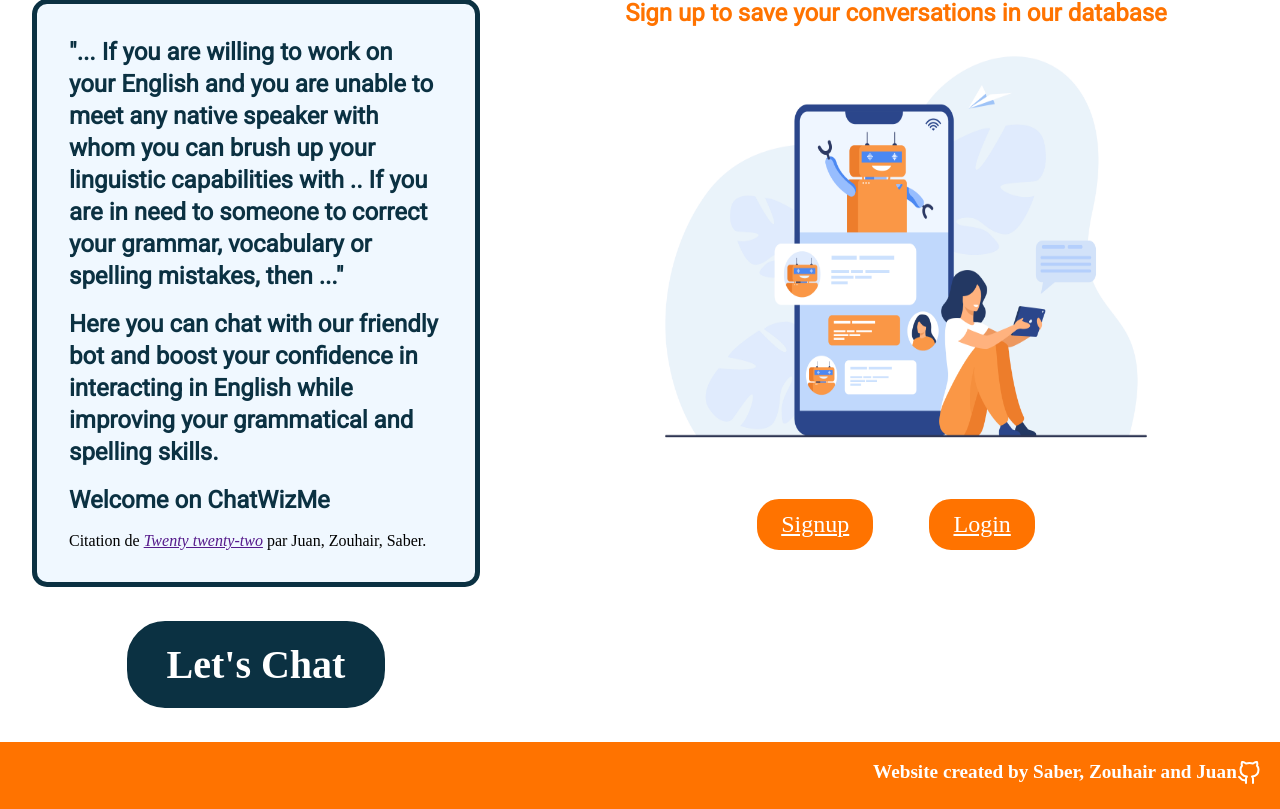
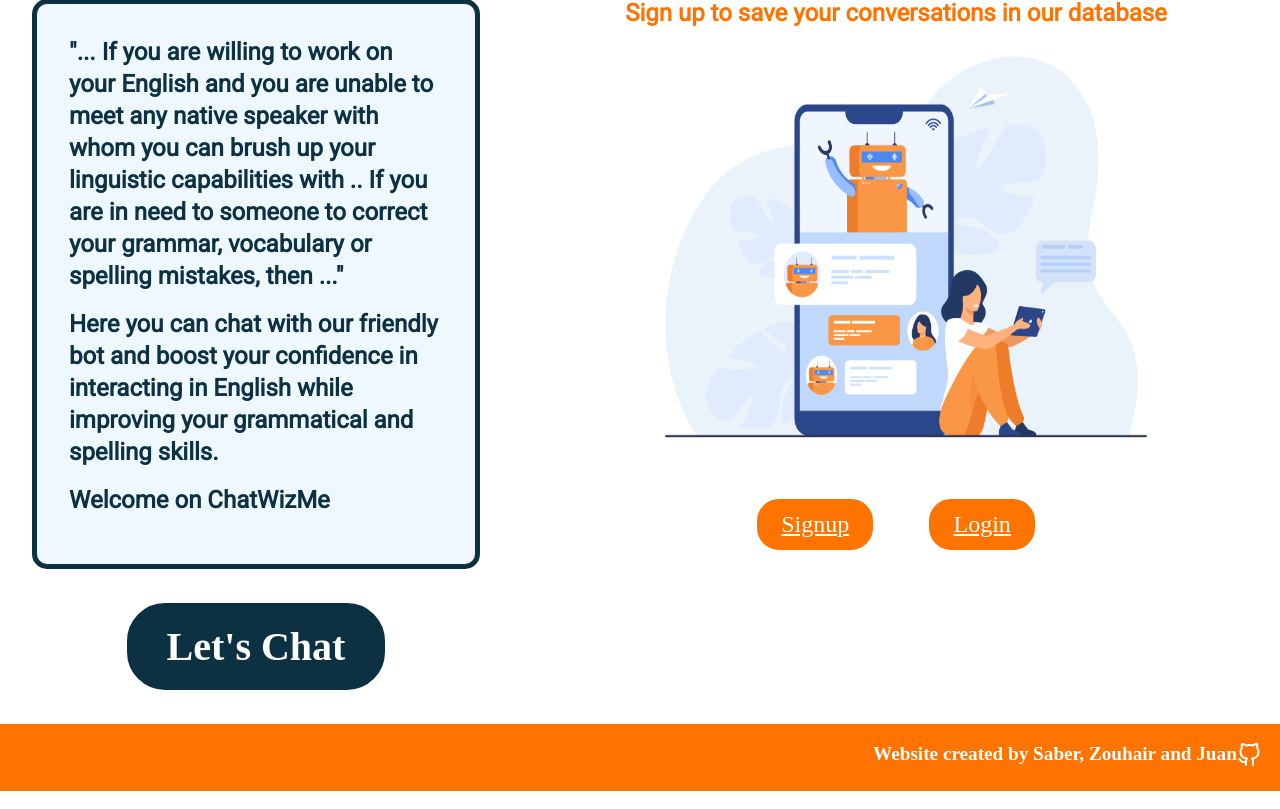
Before and after one commit to juan5987/ChatWizMe, a Django app: page / in a window 1280 px wide. Shown: the part 198-1007 px from the top of the page. Run offline with Django 4.2, Linux system fonts and the light colour scheme; some libraries are stand-ins or nearby versions.

Commit message:
fixed home content

```diff
--- a/ChatWizMe/chatbox/views.py
+++ b/ChatWizMe/chatbox/views.py
@@ -17,7 +17,6 @@
     form = forms.InputForm(request.POST or None)
     user_msg = None
     logged_in_user = request.user
-
 
     # my_form = form.save(commit=False)
     # my_form.user= request.user
@@ -50,7 +49,6 @@
                 )
             messages.append({'': response['choices'][0]['text']})
             user_prompt += response['choices'][0]['text']
-            print(user_prompt)
             return render(request, "chatbox/chatbox.html", {'form': form, 'messages':messages, 'time': time})
 
         else:
--- a/ChatWizMe/templates/home/home.html
+++ b/ChatWizMe/templates/home/home.html
@@ -9,14 +9,6 @@
             If you are in need to someone to correct your grammar, vocabulary or spelling mistakes, then ..."</p>
             <p class="paragraph">Here you can chat with our friendly bot and boost your confidence in interacting in English while improving your grammatical and spelling skills.</p>
             <p class="paragraph">Welcome on ChatWizMe</p>
-
-            <figcaption>
-                Citation de
-                <cite>
-                    <a href="">Twenty twenty-two</a>
-                </cite>
-                par Juan, Zouhair, Saber.
-            </figcaption>
         </div>
         <a href="/chatbox" class="start">Let's Chat</a>
     </section>
```
